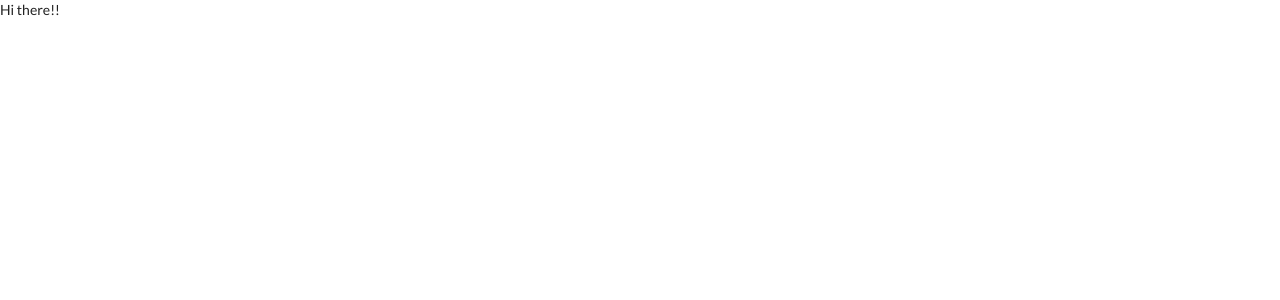
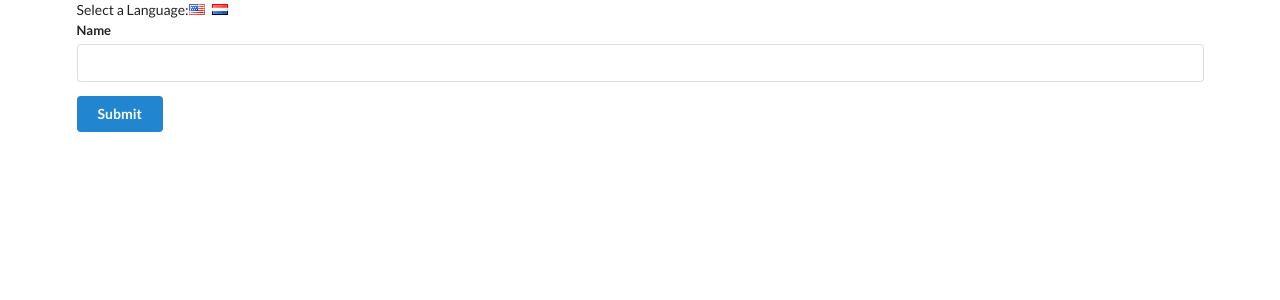
Before and after one commit to mo2men-5aled/React-Projects, a React (Create React App) app: page / in a window 1280 px wide. Shown: the top 300 px of the page. Built offline with nearby package versions, Linux system fonts and the light colour scheme.

Commit message:
form components (input & Button)

```diff
--- a/src/components/App.js
+++ b/src/components/App.js
@@ -1,7 +1,34 @@
 import React from "react";
+import UserCreate from "./UserCreate";
 
-const App = () => {
-  return <div>Hi there!!</div>;
-};
+class App extends React.Component {
+  state = { language: "english" };
+
+  onLanguageChange = (language) => {
+    this.setState({ language: language });
+  };
+  render() {
+    return (
+      <div className="ui container">
+        <div>
+          Select a Language:
+          <i
+            className="flag us"
+            onClick={() => {
+              this.onLanguageChange("english");
+            }}
+          />
+          <i
+            className="flag nl"
+            onClick={() => {
+              this.onLanguageChange("dutch");
+            }}
+          />
+        </div>
+        <UserCreate />
+      </div>
+    );
+  }
+}
 
 export default App;
--- /dev/null
+++ b/src/components/Button.js
@@ -0,0 +1,9 @@
+import React from "react";
+
+class Button extends React.Component {
+  render() {
+    return <button className="ui button primary ">Submit</button>;
+  }
+}
+
+export default Button;
--- /dev/null
+++ b/src/components/Field.js
@@ -0,0 +1,14 @@
+import React from "react";
+
+class Field extends React.Component {
+  render() {
+    return (
+      <div className="ui field">
+        <label>Name</label>
+        <input />
+      </div>
+    );
+  }
+}
+
+export default Field;
--- /dev/null
+++ b/src/components/UserCreate.js
@@ -0,0 +1,14 @@
+import React from "react";
+import Field from "./Field";
+import Button from "./Button";
+
+const UserCreate = () => {
+  return (
+    <div className="ui form">
+      <Field />
+      <Button />
+    </div>
+  );
+};
+
+export default UserCreate;
```
